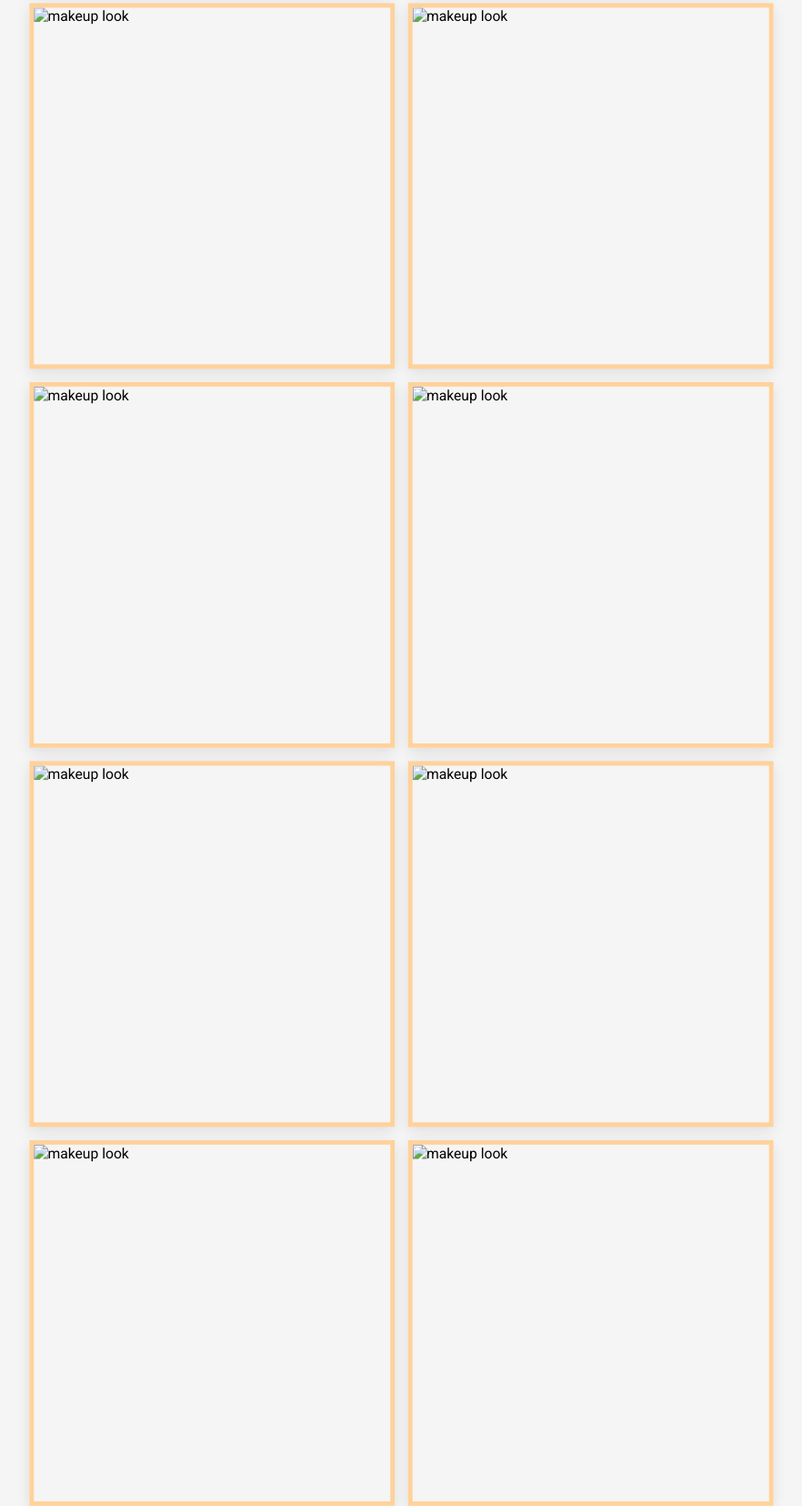
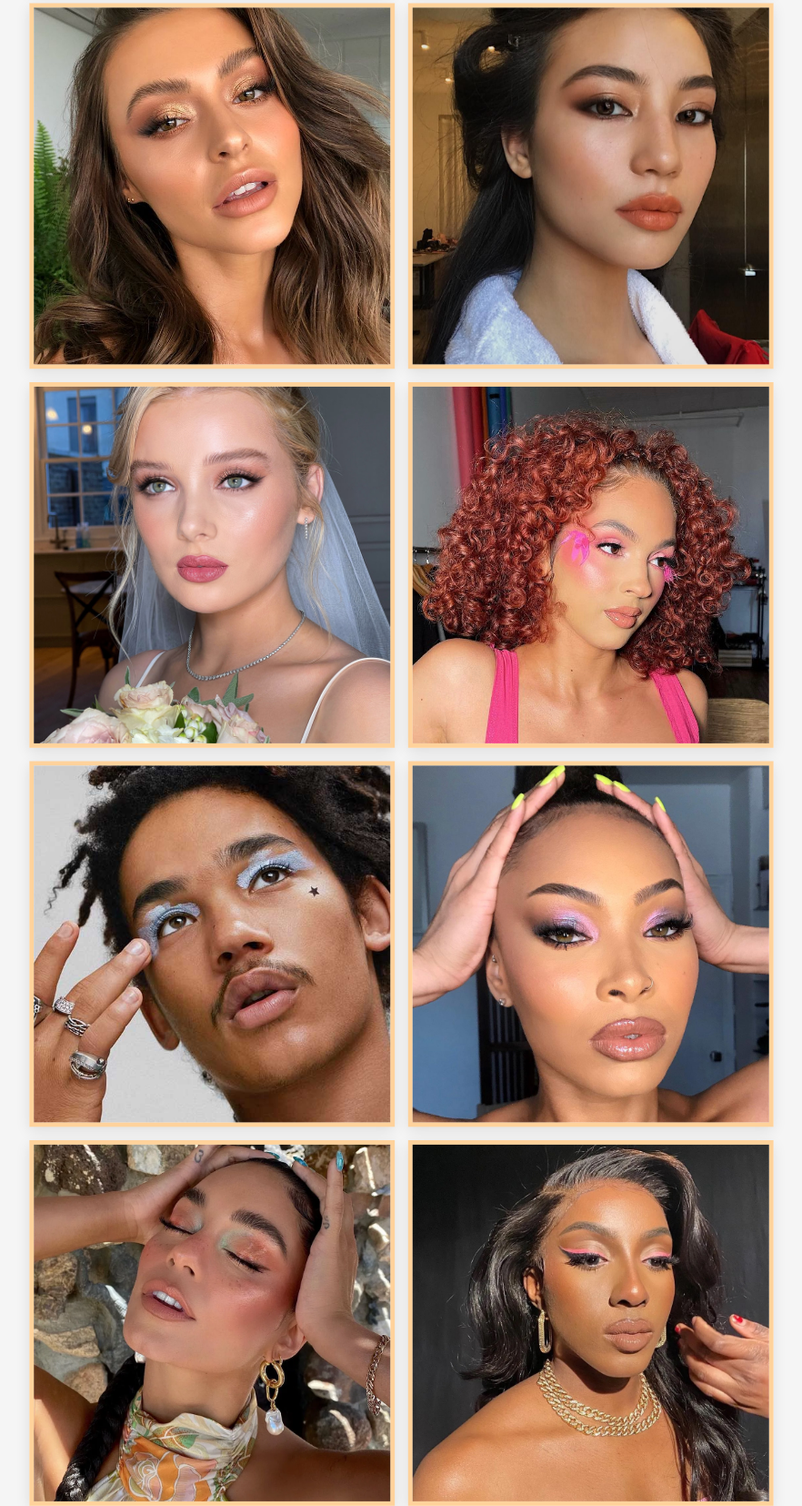
Before and after one commit to yvonneelicia/Web-Design-Assessment, a plain HTML site: page gallery.html in a window 1280 px wide. Shown: the part 691-2346 px from the top of the page at 91% size, without its empty margins (199-1081 px from the left). Drawn offline with Linux system fonts and the light colour scheme.

Commit message:
Update gallery.html

```diff
--- a/gallery.html
+++ b/gallery.html
@@ -88,13 +88,13 @@
                 <div class="menu">
                 <ul>
                     <li>
-                        <a title="Home" href="#">Home</a>
+                        <a title="Home" href="index.html">Home</a>
                     </li>
                     <li>
                         <a title="Services" href="#">Services</a>
                     </li>
                     <li>
-                        <a title="Gallery" href="web-design-assessment/gallery.html">Gallery</a>
+                        <a title="Gallery" href="gallery.html">Gallery</a>
                     </li>
                     <li>
                         <a title="Contact" href="contact.html">Contact</a>
@@ -112,25 +112,25 @@
 
         <div class="img-gallery">
 
-            <img src="images/look1.jpg" width="300" height="300" alt="makeup look" onclick="myFunction(this);">
+            <img src="look1.jpg" width="300" height="300" alt="makeup look" onclick="myFunction(this);">
 
-            <img src="images/look2.jpg" width="300" height="300" alt="makeup look" onclick="myFunction(this);">
+            <img src="look2.jpg" width="300" height="300" alt="makeup look" onclick="myFunction(this);">
 
-            <img src="images/look6.jpeg" width="300" height="300" alt="makeup look" onclick="myFunction(this);">
+            <img src="look6.jpeg" width="300" height="300" alt="makeup look" onclick="myFunction(this);">
 
-            <img src="images/look4.jpeg" width="300" height="300" alt="makeup look" onclick="myFunction(this);">
+            <img src="look4.jpeg" width="300" height="300" alt="makeup look" onclick="myFunction(this);">
 
-            <img src="images/bridal.jpg" width="300" height="300" alt="makeup look" onclick="myFunction(this);">
+            <img src="bridal.jpg" width="300" height="300" alt="makeup look" onclick="myFunction(this);">
 
-            <img src="images/editorial.jpg" width="300" height="300" alt="makeup look" onclick="myFunction(this);">
+            <img src="editorial.jpg" width="300" height="300" alt="makeup look" onclick="myFunction(this);">
 
-            <img src="images/look7.jpeg" width="300" height="300" alt="makeup look" onclick="myFunction(this);">
+            <img src="look7.jpeg" width="300" height="300" alt="makeup look" onclick="myFunction(this);">
 
-            <img src="images/pro.jpg" width="300" height="300" alt="makeup look" onclick="myFunction(this);">
+            <img src="pro.jpg" width="300" height="300" alt="makeup look" onclick="myFunction(this);">
 
-            <img src="images/look8.jpeg" width="300" height="300" alt="makeup look" onclick="myFunction(this);">
+            <img src="look8.jpeg" width="300" height="300" alt="makeup look" onclick="myFunction(this);">
 
-            <img src="images/purplelook.jpg" width="300" height="300" alt="makeup look" onclick="myFunction(this);">
+            <img src="purplelook.jpg" width="300" height="300" alt="makeup look" onclick="myFunction(this);">
 
         </div>
 
```
